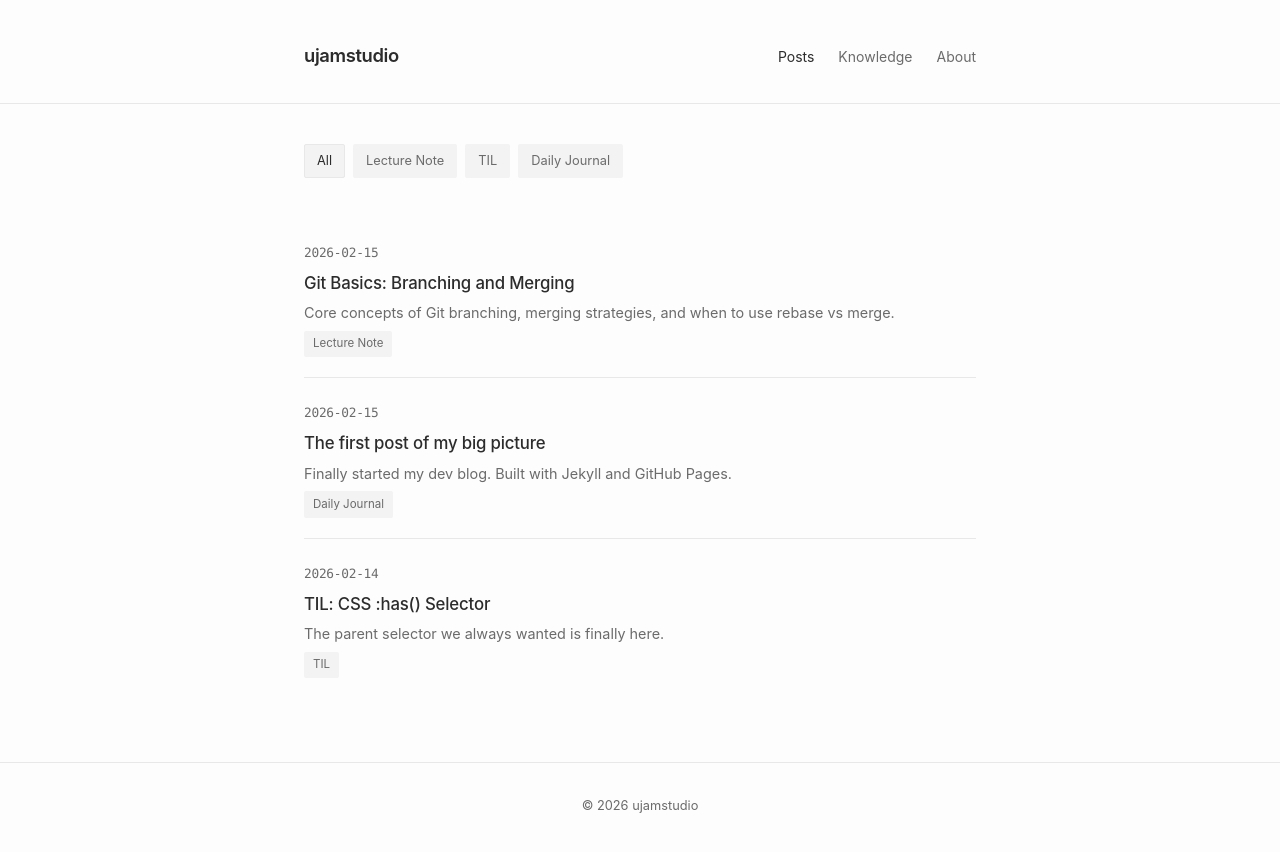
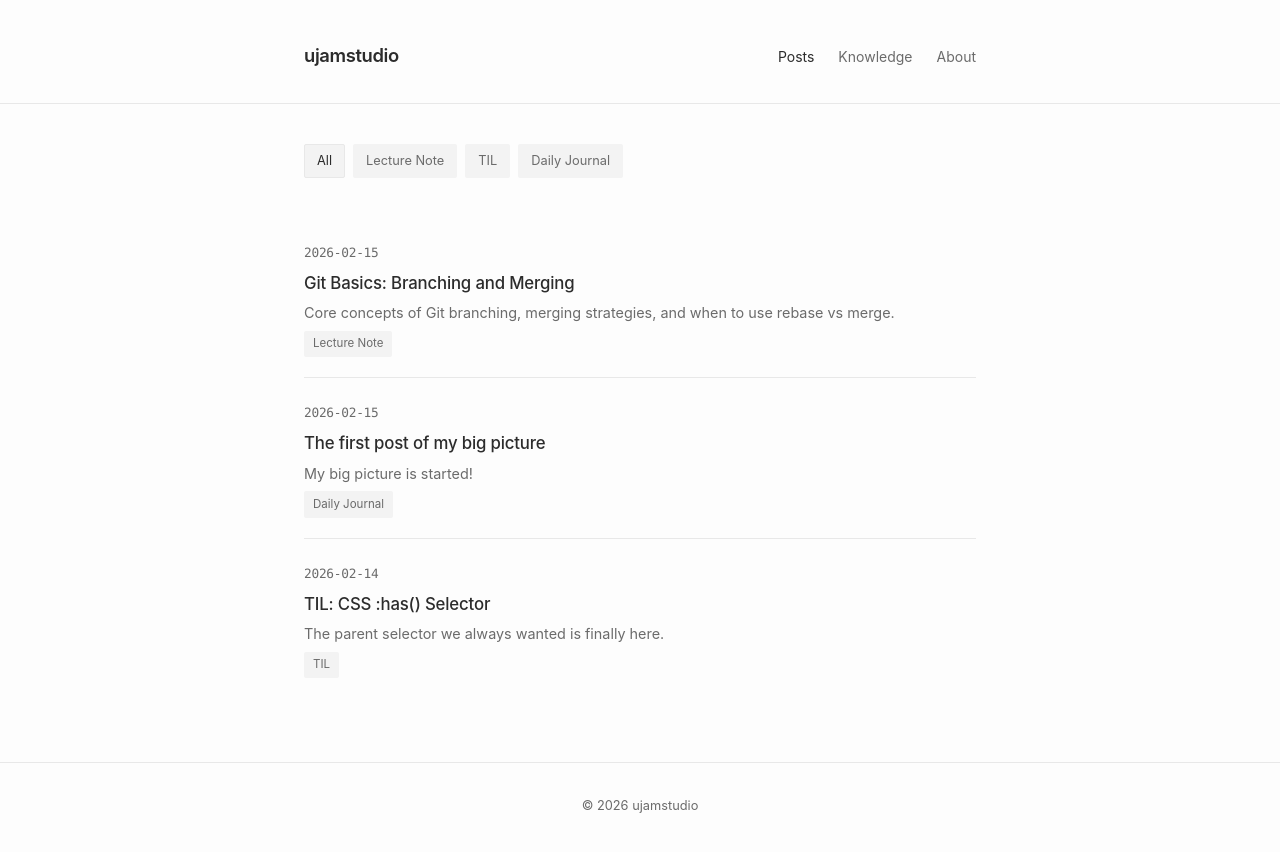
Before and after one commit to ujamstudio/ujamstudio.github.io, a Jekyll site: the page built from index.html, in a window 1280 px wide. Shown: the top 852 px of the page. Built offline with Jekyll 4.4.1, drawn with Linux system fonts in a browser that asks for light colours.

Commit message:
first post edited

```diff
--- a/_posts/daily-journal/2026-02-15-blog-setup.md
+++ b/_posts/daily-journal/2026-02-15-blog-setup.md
@@ -1,7 +1,7 @@
 ---
 title: The first post of my big picture
 category: Daily Journal
-summary: Finally started my dev blog. Built with Jekyll and GitHub Pages.
+summary: My big picture is started!
 ---
 Hi guys, it's Jay (Minjae Kim).
 I'm a freshman at Chung-Ang University, majoring in Art and Technology.
```
Also changed, not shown: 1 other file.
